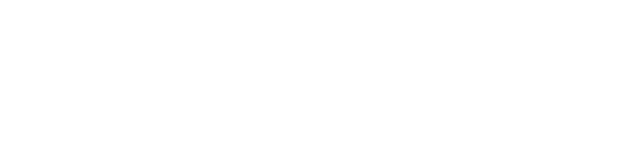
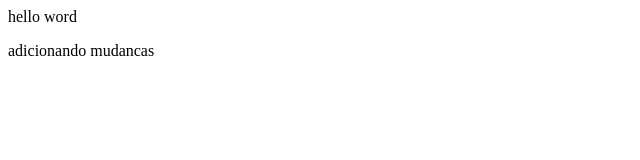
Before and after one commit to FelipeDinizOliveira/projetogit, a plain HTML site: page index.html in a window 1280 px wide. Shown: the whole page, without its empty margins (0-640 px from the left). Drawn offline with Linux system fonts and the light colour scheme.

Commit message:
add file index.html

```diff
--- a/index.html
+++ b/index.html
@@ -7,6 +7,8 @@
   </head>
   <body>
     <header>
+      hello word
+      <p>adicionando mudancas</p>
       <main></main>
     </header>
   </body>
```
